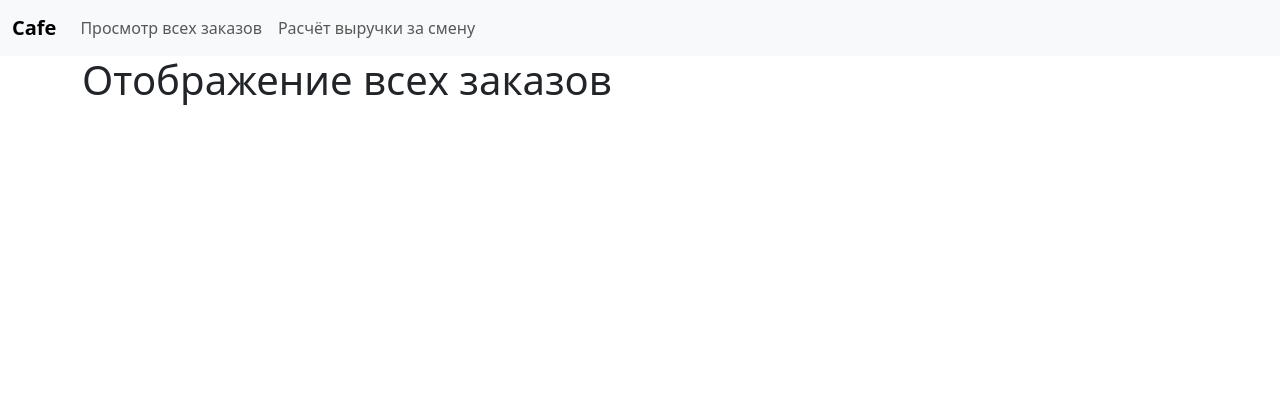
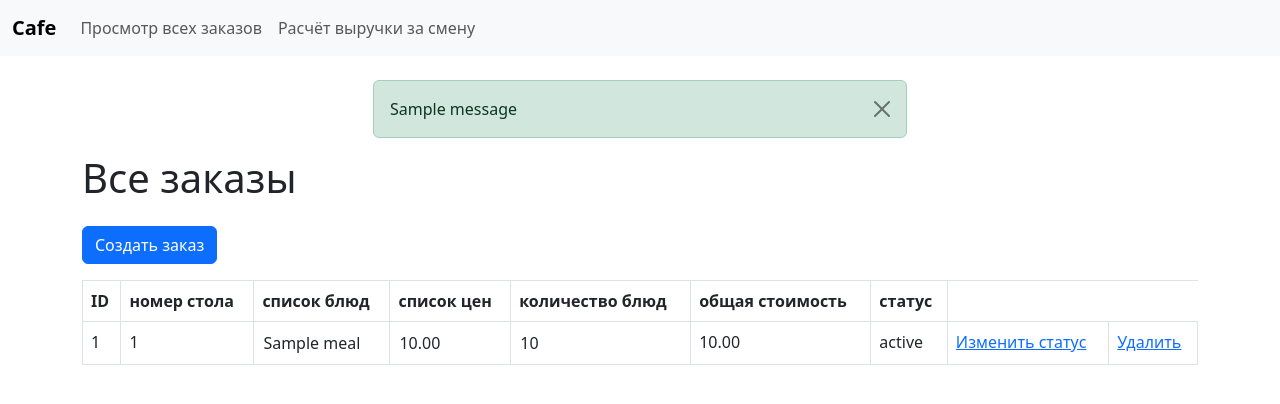
Before and after one commit to examplesOfWorks/cafe, a Django app: page / in a window 1280 px wide. Shown: the top 404 px of the page. Run offline with Django 4.2, Linux system fonts and the light colour scheme; tables that the repository leaves empty hold one stand-in row (values such as "Sample post"); one stand-in notice (Sample message) is shown; some libraries are stand-ins or nearby versions.

Commit message:
создание функций просмотра и создания заказов

```diff
--- a/orders/templates/index.html
+++ b/orders/templates/index.html
@@ -2,5 +2,67 @@
 {% load static %}
 
 {% block content %}
-<h1>Отображение всех заказов<h1>
+    {% if orders %}
+    <h1>Все заказы</h1>
+    <a class="btn btn-primary my-3" href="{% url 'orders:create_order' %}">Создать заказ</a>
+
+        <table class="table table-bordered">
+            <thead>
+                <tr>
+                    <th>ID</th>
+                    <th>номер стола</th>
+                    <th>список блюд</th>
+                    <th>список цен</th>
+                    <th>количество блюд</th>
+                    <th>общая стоимость</th>
+                    <th>статус</th>
+                </tr>
+            </thead>
+            <tbody>
+                {% for order in orders %}
+                <tr>
+                    <td>{{ order.id }}</td>
+                    <td>{{ order.table_number }}</td>
+                    <td>
+                        <table>
+                            {% for item in order.orderitems_set.all %}
+                                <tr>
+                                    <td>{{ item.meal.name }}</td>
+                                </tr>
+                            {% endfor %}
+                        </table>
+                    </td>
+                    <td>
+                        <table>
+                            {% for item in order.orderitems_set.all %}
+                                <tr>
+                                    <td>{{ item.meal.price }}</td>
+                                </tr>
+                            {% endfor %}
+                        </table>
+                    </td>
+                    <td>
+                        <table>
+                            {% for item in order.orderitems_set.all %}
+                                <tr>
+                                    <td>{{ item.quantity }}</td>
+                                </tr>
+                            {% endfor %}
+                        </table>
+                    </td>
+                    <td>{{ order.total_price }}</td>
+                    <td>{{ order.status }}</td>
+                    <td><a href="{% url 'orders:edit_status' order.id %}">Изменить статус</a></td>
+                    <td><a href="{% url 'orders:delete_order' order.id %}">Удалить</a></td>
+                </tr>
+                {% endfor %}
+            </tbody>
+        </table>
+
+    {% else %}
+
+        <p class="lead mt-3" >Пока здесь нет заказов, пожалуйста, создайте новый</p>
+        <a class="btn btn-primary" href="{% url 'orders:create_order' %}">Создать заказ</>
+    {% endif %}
+
 {% endblock content %}
--- a/orders/views.py
+++ b/orders/views.py
@@ -1,18 +1,79 @@
-from django.shortcuts import render
+from django.shortcuts import render, redirect
+from django.db.models import Prefetch
+from orders.models import Orders, OrderItems
+from orders.forms import CreateOrderForm, CreateOrderItemForm, CreateMealForm
+from django.forms import ValidationError
+from django.db import transaction
+from django.contrib import messages
 
 def show_orders(request):
+    orders = (
+        Orders.objects.all()
+        .prefetch_related(
+            Prefetch(
+                "orderitems_set",
+                queryset=OrderItems.objects.select_related('meal')
+            )
+        )
+    )
+
     context = {
         'title': 'Все заказы',
+        'orders': orders
     }
 
     return render(request, 'index.html', context)
 
 def create_order(request):
-    context = {
-        'title': 'Создание заказа',
-    }
+    try:
+        with transaction.atomic():
+            if request.method == 'POST':
 
-    return render(request, 'create.html', context)
+                order_form = CreateOrderForm(request.POST)
+                tabel_number = request.POST.get('table_number')
+                order_form.instance.table_number = tabel_number
+                order_form.instance.status = "В ожидании"
+                order_form.instance.total_price = 0
+                order_form.save()
+
+                for i in range(len(request.POST.getlist('name'))):
+                    meal_form = CreateMealForm(request.POST)
+                    order_item_form = CreateOrderItemForm(request.POST)
+                    if meal_form.is_valid() and order_item_form.is_valid():
+                        name = request.POST.getlist('name')
+                        price = request.POST.getlist('price')
+                        quantity = request.POST.getlist('quantity')
+                        data = {'name': name[i], 'price': price[i], 'quantity': quantity[i]}
+                        meal_form.instance.name = data['name']
+                        meal_form.instance.price = data['price']
+                        meal_form.save()
+
+                        order_item_form.instance.quantity = data['quantity']
+                        order_item_form.instance.meal = meal_form.instance
+                        order_item_form.instance.order = order_form.instance
+                        order_item_form.instance.item_price = int(data['quantity']) * int(data['price'])
+                        order_item_form.save()
+
+                        order_form.instance.total_price += order_item_form.instance.item_price
+                        order_form.save()
+
+                messages.success(request, 'Заказ оформлен!')
+                return redirect('/')
+
+            else:
+                order_form =CreateOrderForm()
+                order_item_form = CreateOrderItemForm()
+                meal_form = CreateMealForm()
+                context = {
+                    'order_form': order_form,
+                    'order_item_form': order_item_form,
+                    'meal_form': meal_form,
+                }
+                return render(request, 'create.html', context)
+
+    except Exception:
+        messages.error(request, 'Произошла ошибка.' )
+        return redirect('orders:create_order')
 
 def edit_status(request, id):
     context = {
--- a/templates/base.html
+++ b/templates/base.html
@@ -30,6 +30,7 @@
         </div>
       </nav>
     <div class="container">
+      {% include "includes/notifications.html" %}
       {% block content %}
       {% endblock %}
     </div>
--- /dev/null
+++ b/templates/includes/notifications.html
@@ -0,0 +1,24 @@
+{% load static %}
+
+<div class="container mt-4">
+    <div class="row justify-content-center">
+        <div class="col-md-6">
+            {% if messages %}
+                {% for message in messages %}
+                    {% if message.tags == 'success' %}
+                    <div class="alert alert-success alert-dismissible fade show" role="alert">
+                        {{ message }}
+                        <button type="button" class="btn-close" data-bs-dismiss="alert" aria-label="Close"></button>
+                    </div>
+                    {% endif %}
+                    {% if message.tags == 'error' %}
+                    <div class="alert alert-danger alert-dismissible fade show" role="alert">
+                        {{ message }}
+                        <button type="button" class="btn-close" data-bs-dismiss="alert" aria-label="Close"></button>
+                    </div>
+                    {% endif %}
+                {% endfor %}
+            {% endif %}
+        </div>
+    </div>
+</div>
```
Also changed, not shown: orders/forms.py (added, +55 -0 lines), orders/templates/create.html (+47 -1 lines).
